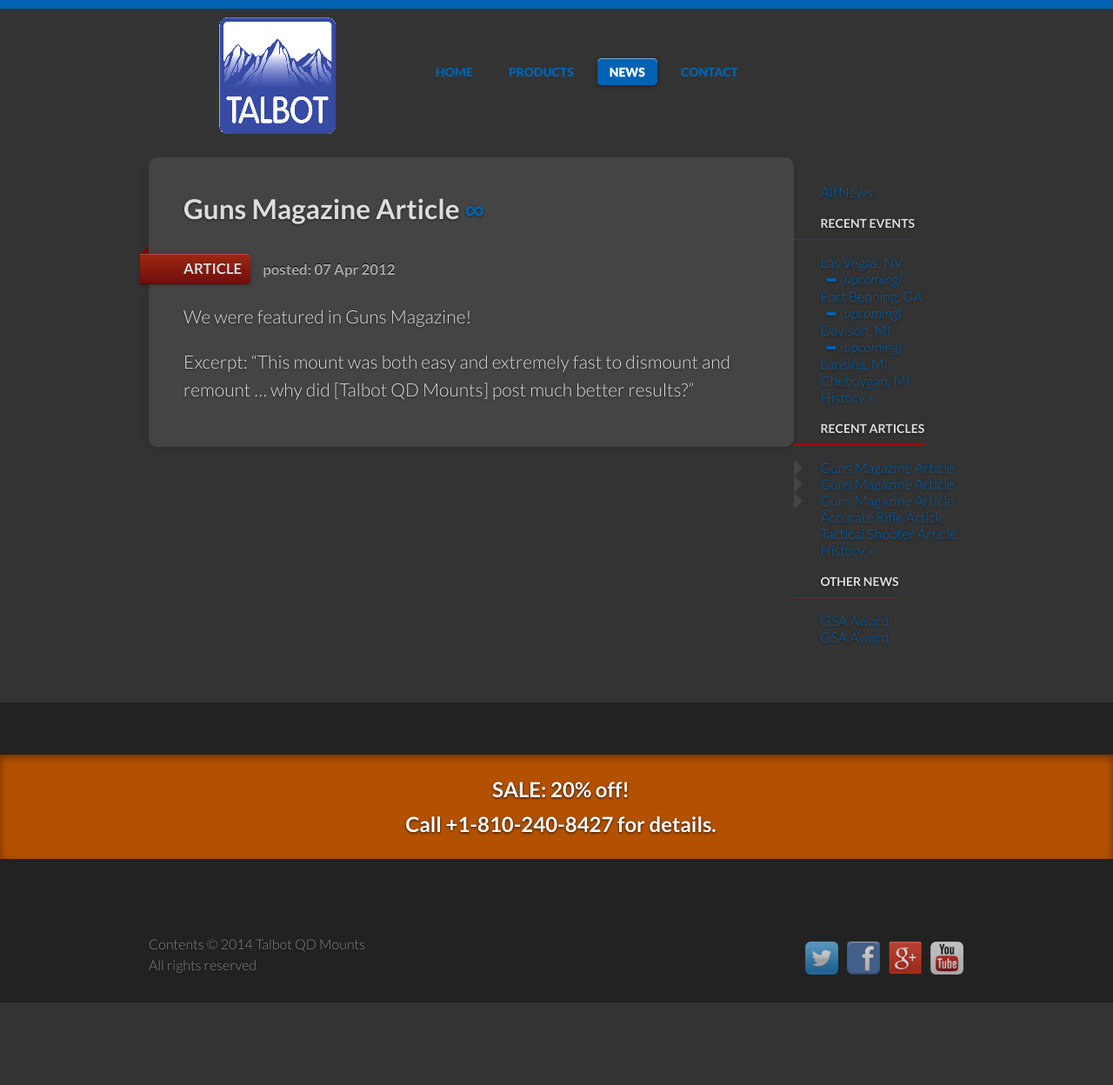
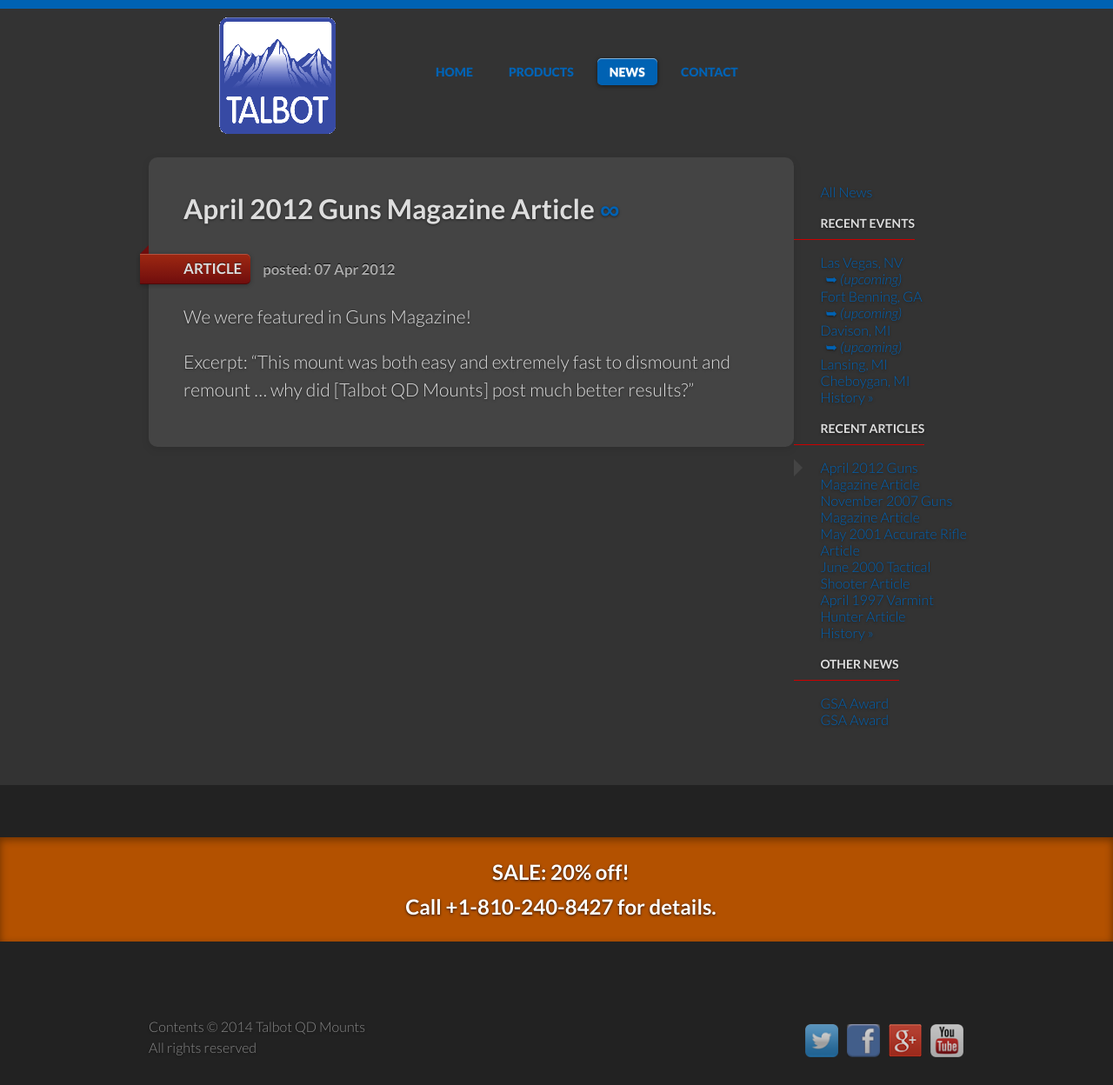
Before and after one commit to qdmounts/qdmounts.github.io, a Jekyll site: the page built from _posts/2012-04-07-qdmounts-article-gm-april2012.markdown, in a window 1280 px wide. Shown: the whole page at 87% size. Built offline with Jekyll 4.4.1, drawn with Linux system fonts in a browser that asks for light colours; before the commit the page ends 1153 px from its top, so only the background shows below that.

Commit message:
added articles

```diff
--- a/_posts/1997-04-20-qdmounts-article-vh-april1997.markdown
+++ b/_posts/1997-04-20-qdmounts-article-vh-april1997.markdown
@@ -1,6 +1,6 @@
 ---
 layout: news_item
-title: 'Varmint Hunter Article'
+title: 'April 1997 Varmint Hunter Article'
 date: 1997-04-20 10:22:00 -0500
 author: prolixalias
 categories: [article]
--- a/_posts/1999-12-01-qdmounts-article-sp-december1999.markdown
+++ b/_posts/1999-12-01-qdmounts-article-sp-december1999.markdown
@@ -1,6 +1,6 @@
 ---
 layout: news_item
-title: 'Sniper's Paradise Article'
+title: 'December 1999 Sniper's Paradise Article'
 date: 1999-12-01 00:10:00 -0500
 author: prolixalias
 categories: [article]
--- a/_posts/2000-06-01-qdmounts-article-ts-june2000.markdown
+++ b/_posts/2000-06-01-qdmounts-article-ts-june2000.markdown
@@ -1,6 +1,6 @@
 ---
 layout: news_item
-title: 'Tactical Shooter Article'
+title: 'June 2000 Tactical Shooter Article'
 date: 2000-06-01 00:02:44 -0500
 author: prolixalias
 categories: [article]
--- a/_posts/2001-05-01-qdmounts-article-ar-may2001.markdown
+++ b/_posts/2001-05-01-qdmounts-article-ar-may2001.markdown
@@ -1,6 +1,6 @@
 ---
 layout: news_item
-title: 'Accurate Rifle Article'
+title: 'May 2001 Accurate Rifle Article'
 date: 2001-05-01 11:38:00 -0500
 author: prolixalias
 categories: [article]
--- a/_posts/2007-11-11-qdmounts-article-gm-november2007.markdown
+++ b/_posts/2007-11-11-qdmounts-article-gm-november2007.markdown
@@ -1,6 +1,6 @@
 ---
 layout: news_item
-title: 'Guns Magazine Article'
+title: 'November 2007 Guns Magazine Article'
 date: 2007-11-11 11:11:00 -0500
 author: prolixalias
 categories: [article]
--- a/_posts/2012-04-07-qdmounts-article-gm-april2012.markdown
+++ b/_posts/2012-04-07-qdmounts-article-gm-april2012.markdown
@@ -1,6 +1,6 @@
 ---
 layout: news_item
-title: 'Guns Magazine Article'
+title: 'April 2012 Guns Magazine Article'
 date: 2012-04-07 12:13:00 -0500
 author: prolixalias
 categories: [article]
```
Also changed, not shown: _posts/2014-08-20-qdmounts-article-gm-aug2014.markdown (deleted, +0 -9 lines).
